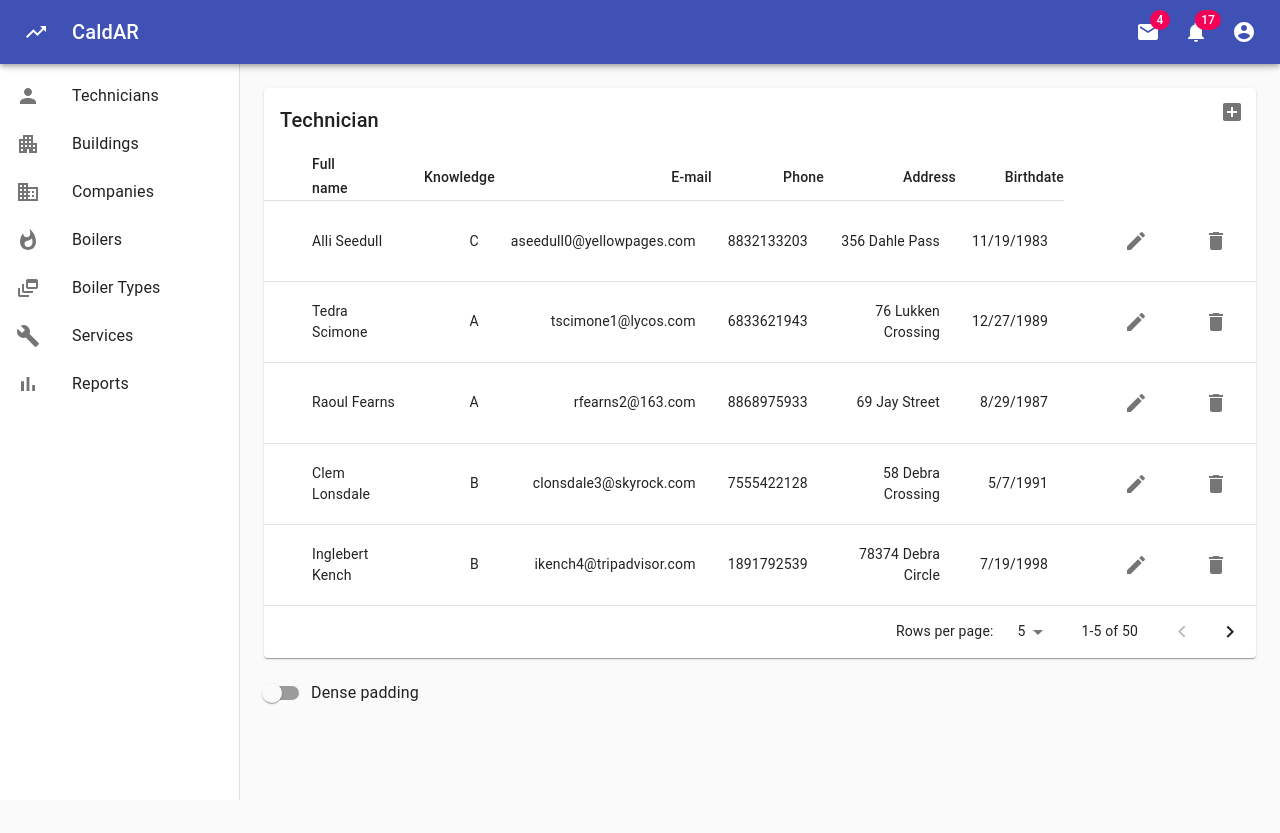
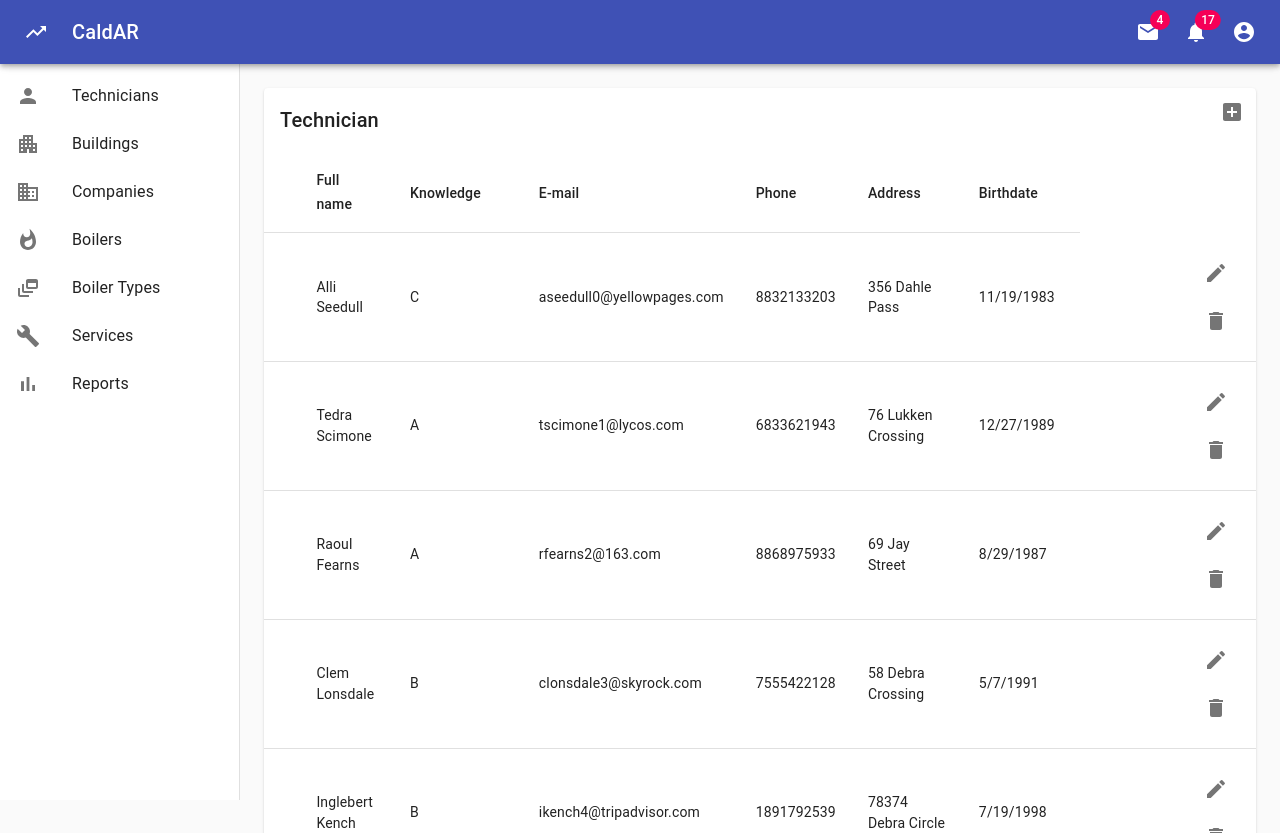
Before and after one commit to frandk18/caldar-fe, a React (Create React App) app: page /technician in a window 1280 px wide. Shown: the top 833 px of the page. Before the commit the page ends 800 px from the top, so only its background shows below. Built offline with nearby package versions, Linux system fonts and the light colour scheme.

Commit message:
Table tidied

```diff
--- a/src/components/routes/technician/Technician.jsx
+++ b/src/components/routes/technician/Technician.jsx
@@ -11,20 +11,25 @@ function Technician() {
   const [newItem, setNewItem] = useState(false);
   const [id, setId] = useState(null);
   const [headCells] = useState([
-    { id: "fullname", align: "left", disablePadding: true, label: "Full name" },
+    {
+      id: "fullname",
+      align: "center",
+      disablePadding: false,
+      label: "Full name",
+    },
     {
       id: "knowledge",
-      align: "right",
-      disablePadding: true,
+      align: "center",
+      disablePadding: false,
       label: "Knowledge",
     },
-    { id: "email", align: "right", disablePadding: true, label: "E-mail" },
-    { id: "phone", align: "right", disablePadding: true, label: "Phone" },
-    { id: "address", align: "right", disablePadding: true, label: "Address" },
+    { id: "email", align: "center", disablePadding: false, label: "E-mail" },
+    { id: "phone", align: "center", disablePadding: false, label: "Phone" },
+    { id: "address", align: "center", disablePadding: false, label: "Address" },
     {
       id: "dateOfBirth",
-      align: "right",
-      disablePadding: true,
+      align: "center",
+      disablePadding: false,
       label: "Birthdate",
     },
   ]);
--- a/src/components/shared/TableUI.jsx
+++ b/src/components/shared/TableUI.jsx
@@ -58,8 +58,8 @@ function EnhancedTableHead(props) {
         <TableCell padding="checkbox"></TableCell>
         {props.headCells.map((headCell) => (
           <TableCell
+            style={{ textAlign: "left" }}
             key={headCell.id}
-            align={headCell.align}
             padding={headCell.disablePadding ? "none" : "default"}
             sortDirection={orderBy === headCell.id ? order : false}
           >
@@ -233,7 +233,7 @@ export default function EnhancedTable(props) {
           name={props.name}
           delete={props.delete}
         />
-        <TableContainer>
+        <TableContainer style={{ textAlign: "center" }}>
           <Table
             className={classes.table}
             aria-labelledby="tableTitle"
@@ -262,29 +262,35 @@ export default function EnhancedTable(props) {
                         component="th"
                         id={labelId}
                         scope="row"
-                        padding="none"
+                        style={{ textAlign: "left" }}
                       >
                         {row[props.fieldObj[0]]}
                       </TableCell>
-                      <TableCell align="right">
+                      <TableCell style={{ textAlign: "left" }}>
                         {row[props.fieldObj[1]]}
                       </TableCell>
-                      <TableCell align="right">
+                      <TableCell style={{ textAlign: "left" }}>
                         {row[props.fieldObj[2]]}
                       </TableCell>
-                      <TableCell align="right">
+                      <TableCell style={{ textAlign: "left" }}>
                         {row[props.fieldObj[3]]}
                       </TableCell>
-                      <TableCell align="right">
+                      <TableCell style={{ textAlign: "left" }}>
                         {row[props.fieldObj[4]]}
                       </TableCell>
-                      <TableCell align="right">
+                      <TableCell style={{ textAlign: "left" }}>
                         {row[props.fieldObj[5]]}
                       </TableCell>
-                      <TableCell align="right">
+                      <TableCell style={{ textAlign: "left" }}>
                         {row[props.fieldObj[6]]}
                       </TableCell>
-                      <TableCell>
+                      <TableCell style={{ textAlign: "left" }}>
+                        {row[props.fieldObj[7]]}
+                      </TableCell>
+                      <TableCell style={{ textAlign: "left" }}>
+                        {row[props.fieldObj[8]]}
+                      </TableCell>
+                      <TableCell style={{ textAlign: "left" }}>
                         <Tooltip title="Edit">
                           <IconButton
                             aria-label="edit"
@@ -296,8 +302,6 @@ export default function EnhancedTable(props) {
                             <EditIcon />
                           </IconButton>
                         </Tooltip>
-                      </TableCell>
-                      <TableCell>
                         <Tooltip title="Delete">
                           <IconButton
                             aria-label="delete"
@@ -314,7 +318,7 @@ export default function EnhancedTable(props) {
                 })}
               {emptyRows > 0 && (
                 <TableRow style={{ height: (dense ? 33 : 53) * emptyRows }}>
-                  <TableCell colSpan={6} />
+                  <TableCell colSpan={10} />
                 </TableRow>
               )}
             </TableBody>
```
Also changed, not shown: 2 other files (tests, documents, lock files or other folders).
